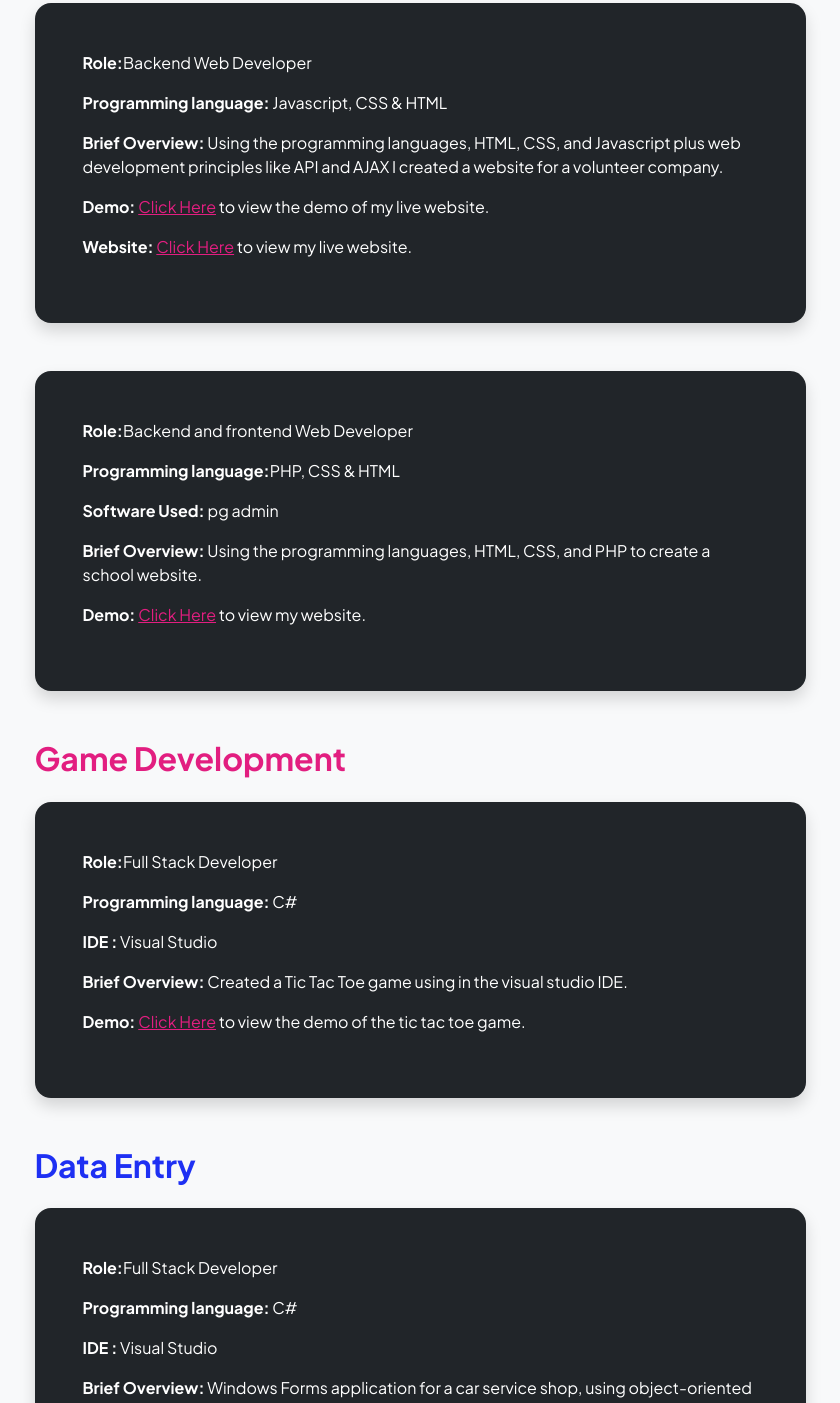
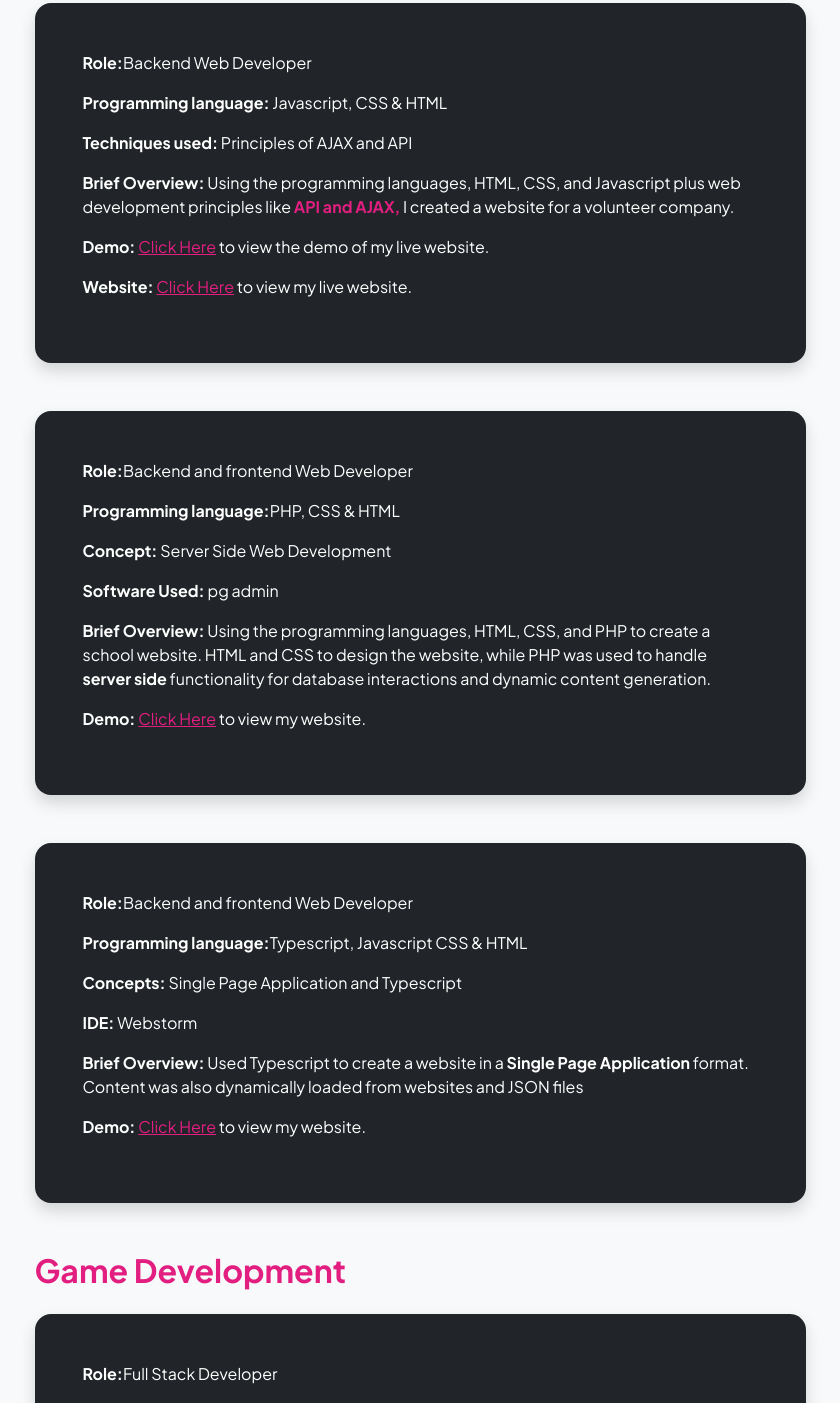
Before and after one commit to EdwinahLynn/edwinahlynn.github.io, a website built with Vite: page resume/individual.html in a window 1280 px wide. Shown: the part 176-1579 px from the top of the page, without its empty margins (220-1060 px from the left). Built offline with nearby package versions, Linux system fonts and the light colour scheme.

Commit message:
made a few more changes

```diff
--- a/resume/individual.html
+++ b/resume/individual.html
@@ -47,10 +47,11 @@
             <div class="card-body p-5 row align-items-center gx-5 col-lg">
               <p><strong>Role:</strong>Backend Web Developer</p>
               <p><strong>Programming language:</strong> Javascript, CSS & HTML</p>
+              <p><strong> Techniques used: </strong>Principles of  AJAX and API</p>
               <p>
                 <strong>Brief Overview:</strong>
-                Using the programming languages, HTML, CSS, and Javascript plus web development principles like API and AJAX
-                I created a website for a volunteer company.
+                Using the programming languages, HTML, CSS, and Javascript plus web development principles like
+                <strong class="text-secondary">API and AJAX,</strong> I created a website for a volunteer company.
               </p>
               <p><strong>Demo: </strong>
                 <a href="https://youtu.be/FfYvnBg3gng"
@@ -70,10 +71,13 @@
             <div class="card-body p-5 row align-items-center gx-5 col-lg">
               <p><strong>Role:</strong>Backend and frontend Web Developer</p>
               <p><strong>Programming language:</strong>PHP, CSS & HTML</p>
+              <p><strong>Concept: </strong>Server Side Web Development</p>
               <p><strong>Software Used: </strong> pg admin</p>
               <p>
                 <strong>Brief Overview:</strong>
-                Using the programming languages, HTML, CSS, and PHP to create a school website.
+                Using the programming languages, HTML, CSS, and PHP to create a school website. HTML and CSS to
+                design the website, while PHP was used to handle <strong>server side</strong>  functionality for database interactions and
+                dynamic content generation.
               </p>
               <p><strong>Demo: </strong>
                 <a href="https://youtu.be/FfYvnBg3gng"
@@ -83,6 +87,25 @@
               </p>
               </div>
             </div>
+          <div class="card shadow border-0 rounded-4 mb-5 bg-dark text-white">
+            <div class="card-body p-5 row align-items-center gx-5 col-lg">
+              <p><strong>Role:</strong>Backend and frontend Web Developer</p>
+              <p><strong>Programming language:</strong>Typescript, Javascript CSS & HTML</p>
+              <p><strong>Concepts: </strong>Single Page Application and Typescript</p>
+              <p><strong>IDE: </strong> Webstorm</p>
+              <p>
+                <strong>Brief Overview:</strong>
+                Used Typescript to create a website in a <strong>Single Page Application</strong> format. Content was also dynamically loaded
+                from websites and JSON files
+              </p>
+              <p><strong>Demo: </strong>
+                <a href="https://youtu.be/1EsC4MofJ9k"
+                   target="_blank"
+                   rel="noopener noreferrer"
+                   class="text-secondary">Click Here</a> to view my website.
+              </p>
+            </div>
+          </div>
 
           <div class="d-flex align-items-center justify-content-between mb-4">
             <h2 class="text-secondary fw-bolder mb-0">Game Development</h2>
```
